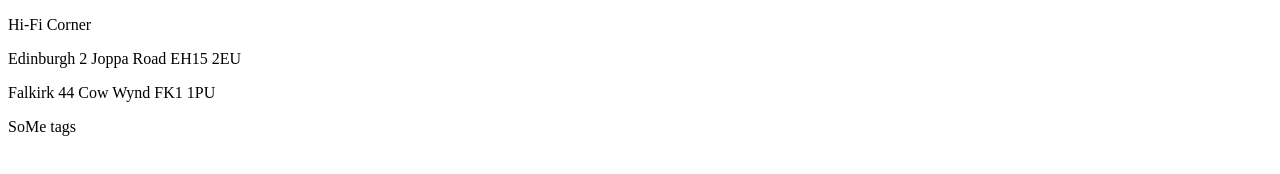
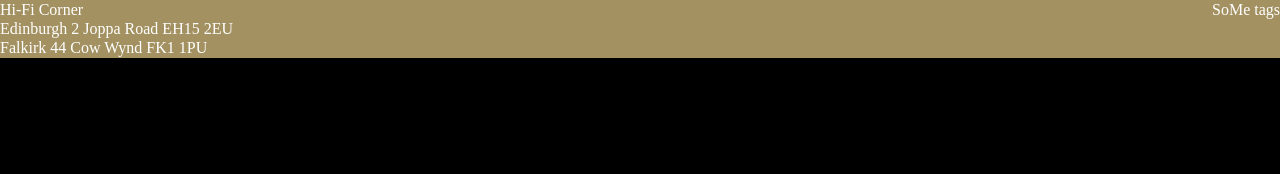
Before and after one commit to rts-cmk-wu10/hi-fi-corner-senior-team, a website: page branch.html in a window 1280 px wide. Drawn offline with Linux system fonts and the light colour scheme; files whose address does not match are found by name.

Commit message:
css linked to pages

```diff
--- a/branch.html
+++ b/branch.html
@@ -4,6 +4,7 @@
     <meta charset="UTF-8">
     <meta name="viewport" content="width=device-width, initial-scale=1.0">
     <title>Hi-Fi Brands</title>
+    <link rel="stylesheet" href="style.css/files.css">
 </head>
 <body>
 
```
Also changed, not shown: categoryList.html (+1 -0 lines), singleProduct.html (+1 -0 lines).
